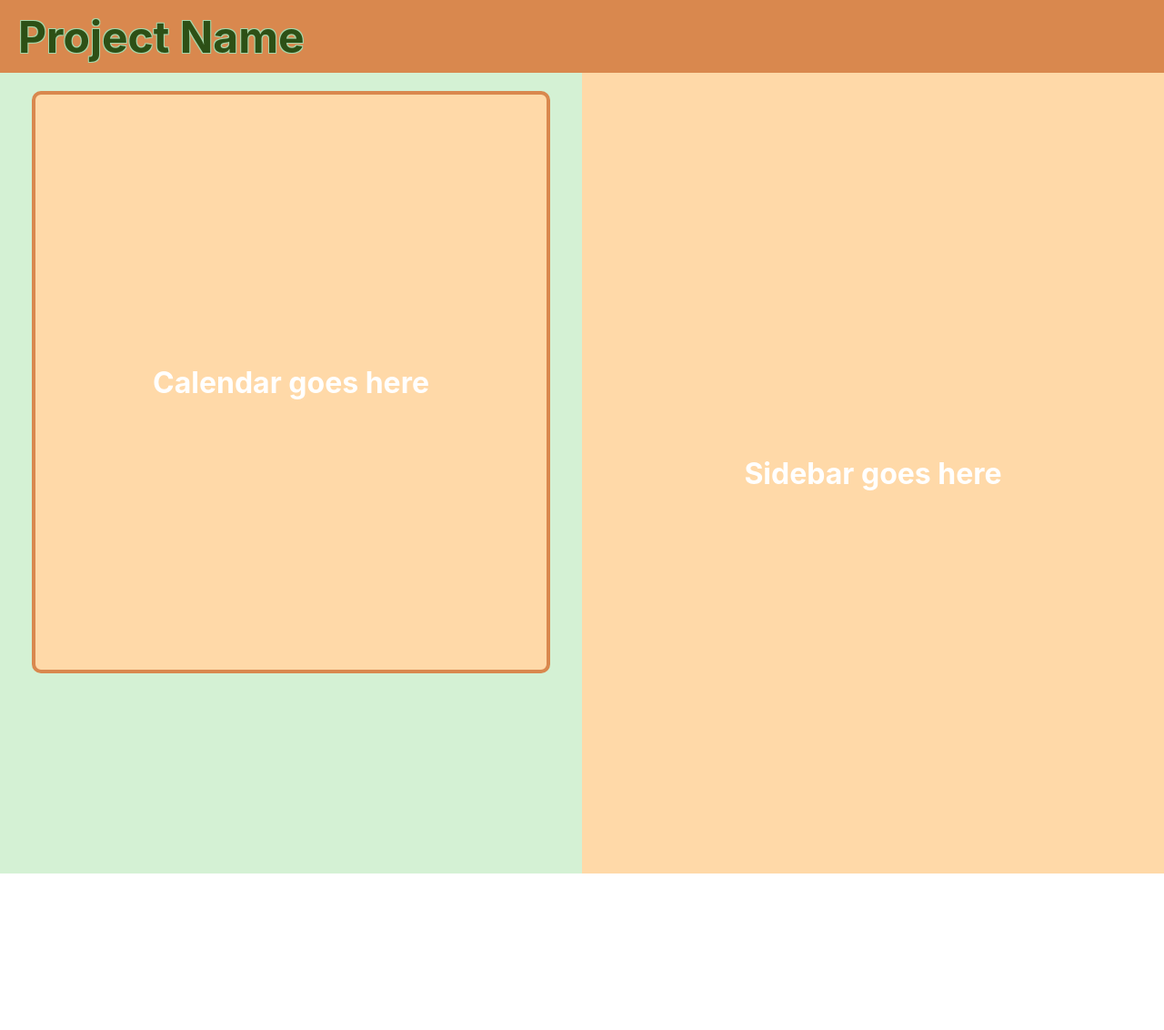
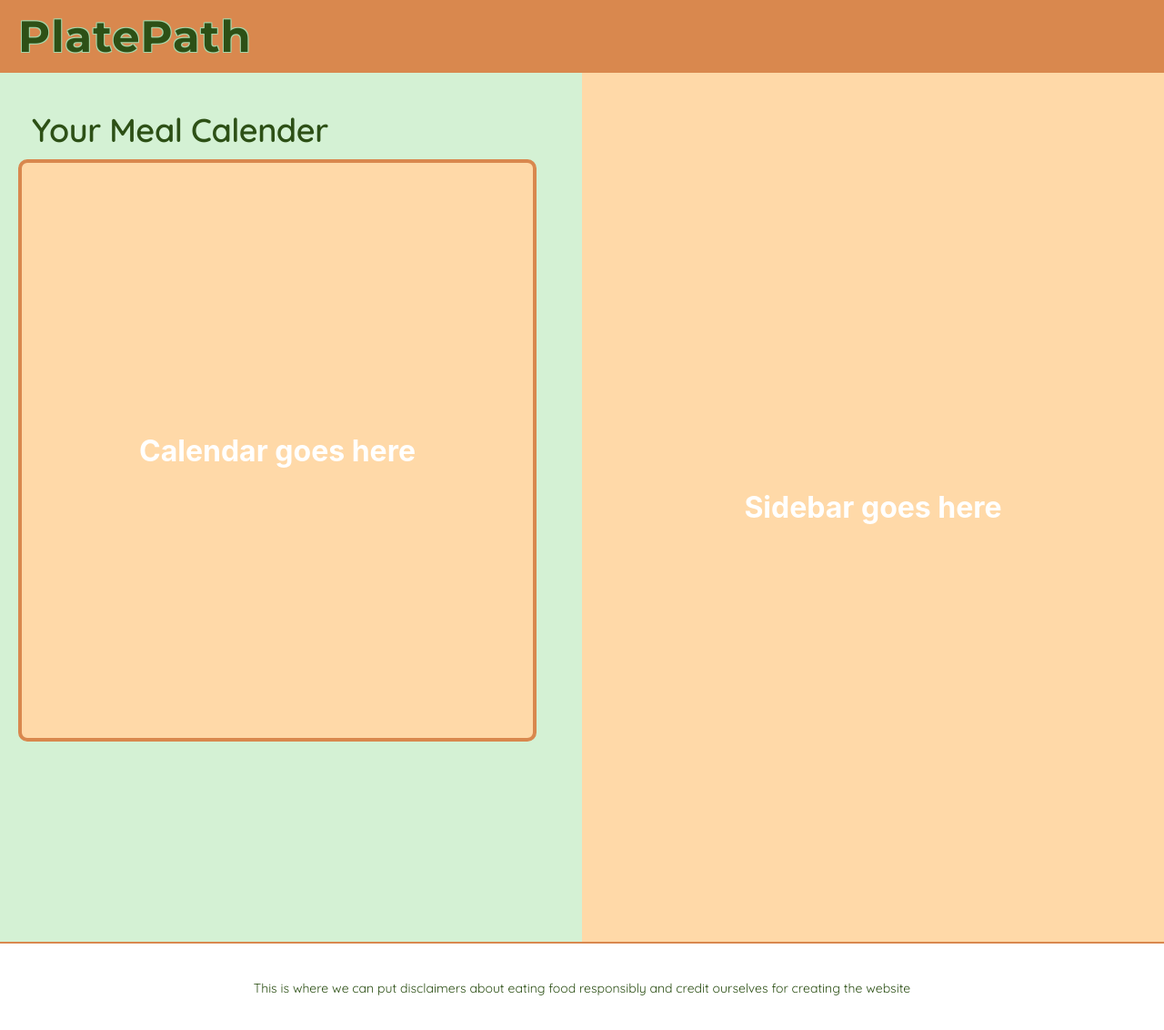
Before and after one commit to madeline-templeton/plate-path-public, a React (Vite) app in the folder frontend/: page / in a window 1280 px wide. Shown: the top 1132 px of the page at 91% size. Before the commit the page ends 960 px from the top, so only its background shows below. Built offline with nearby package versions, Linux system fonts and the light colour scheme; the HTML template or start-up script is replaced by a standard one.

Commit message:
Add PlatePath frontend design

```diff
--- a/frontend/index.html
+++ b/frontend/index.html
@@ -4,6 +4,9 @@
     <meta charset="UTF-8" />
     <link rel="icon" type="image/svg+xml" href="/vite.svg" />
     <meta name="viewport" content="width=device-width, initial-scale=1.0" />
+    <link rel="preconnect" href="https://fonts.googleapis.com">
+    <link rel="preconnect" href="https://fonts.gstatic.com" crossorigin>
+    <link href="https://fonts.googleapis.com/css2?family=Montserrat:wght@700;800&family=Quicksand:wght@400;500;600&display=swap" rel="stylesheet">
     <title>Calendar App</title>
   </head>
   <body>
--- a/frontend/src/App.css
+++ b/frontend/src/App.css
@@ -21,6 +21,25 @@
   padding-left: 20px;
 }
 
+.bottom-bar {
+  background-color: white;
+  height: 100px;
+  width: 100%;
+  display: flex;
+  align-items: center;
+  justify-content: center;
+  padding: 0 40px;
+  border-top: 2px solid #d9884e;
+}
+
+.bottom-bar p {
+  font-size: 14px;
+  color: #2d5016;
+  text-align: center;
+  margin: 0;
+  font-family: 'Quicksand', sans-serif;
+}
+
 .main-content {
   flex: 1;
   width: 100%;
@@ -33,8 +52,19 @@
   background-color: #d4f1d4;
   padding: 20px;
   display: flex;
-  align-items: center;
-  justify-content: center;
+  flex-direction: column;
+  align-items: flex-start;
+  padding-top: 40px;
+}
+
+.section-title {
+  font-size: 36px;
+  font-weight: 600;
+  color: #2d5016;
+  margin-bottom: 10px;
+  margin-left: 2.5%;
+  font-family: 'Quicksand', 'Trebuchet MS', 'Lucida Sans', sans-serif;
+  letter-spacing: -0.5px;
 }
 
 .right-section {
@@ -63,6 +93,8 @@
   font-size: 48px;
   font-weight: bold;
   color: #2d5016;
+  font-family: 'Montserrat', 'Avenir', 'Helvetica Neue', 'Arial Rounded MT Bold', sans-serif;
+  letter-spacing: 1px;
   text-shadow:
     -1px -1px 0 #a8d5a8,
     1px -1px 0 #a8d5a8,
--- a/frontend/src/App.tsx
+++ b/frontend/src/App.tsx
@@ -5,13 +5,14 @@ function App() {
     <div className="app-container">
       {/* Top bar */}
       <div className="top-bar">
-        <div className="logo">Project Name</div>
+        <div className="logo">PlatePath</div>
       </div>
 
       {/* Main content area */}
       <div className="main-content">
         {/* Left side - Calendar */}
         <div className="left-section">
+          <h1 className="section-title">Your Meal Calender</h1>
           <div className="calendar-box">
             <h2>Calendar goes here</h2>
           </div>
@@ -22,6 +23,11 @@ function App() {
           <h2>Sidebar goes here</h2>
         </div>
       </div>
+
+      {/* Bottom bar */}
+      <div className="bottom-bar">
+        <p>This is where we can put disclaimers about eating food responsibly and credit ourselves for creating the website</p>
+      </div>
     </div>
   )
 }
```
